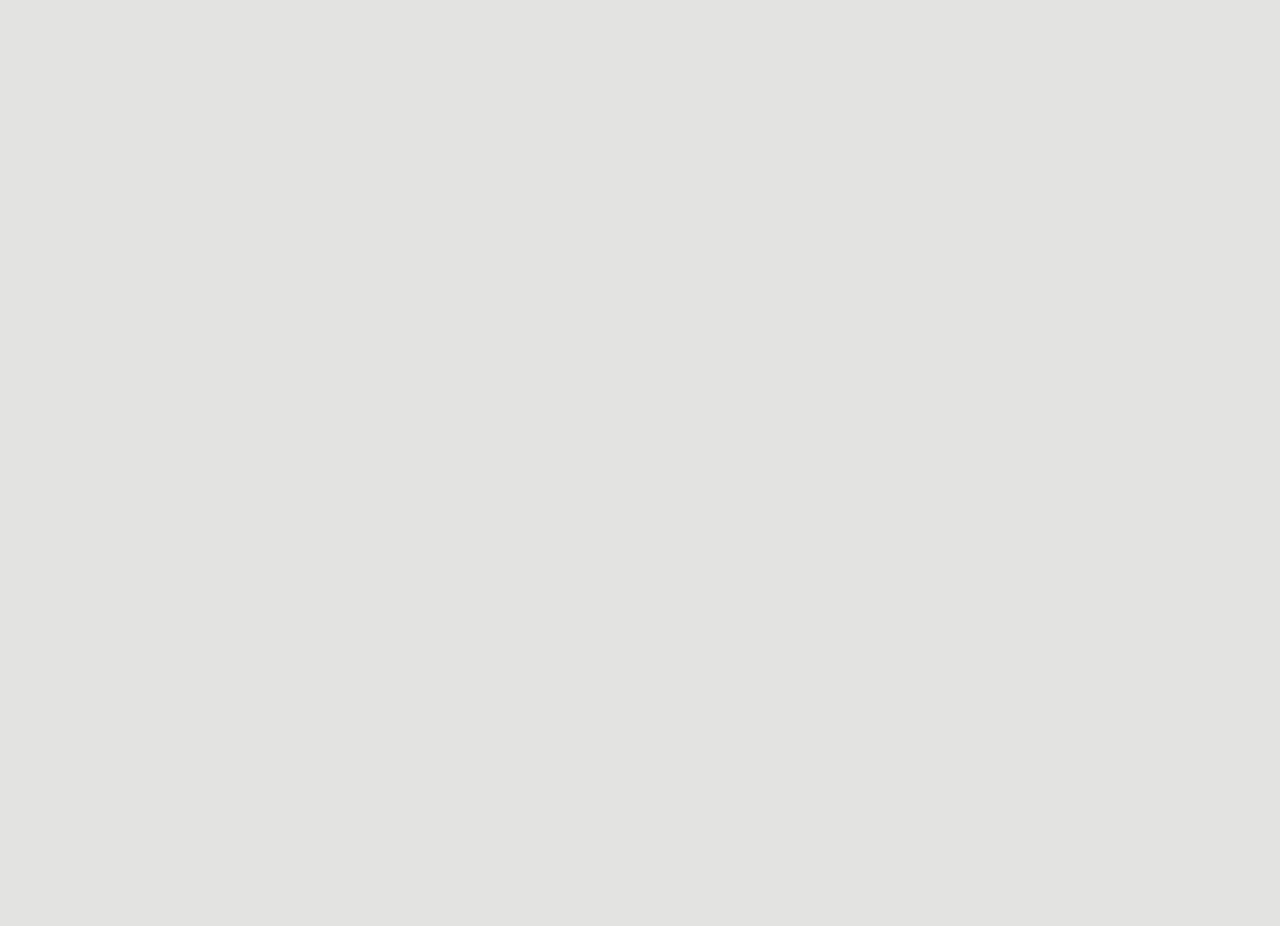
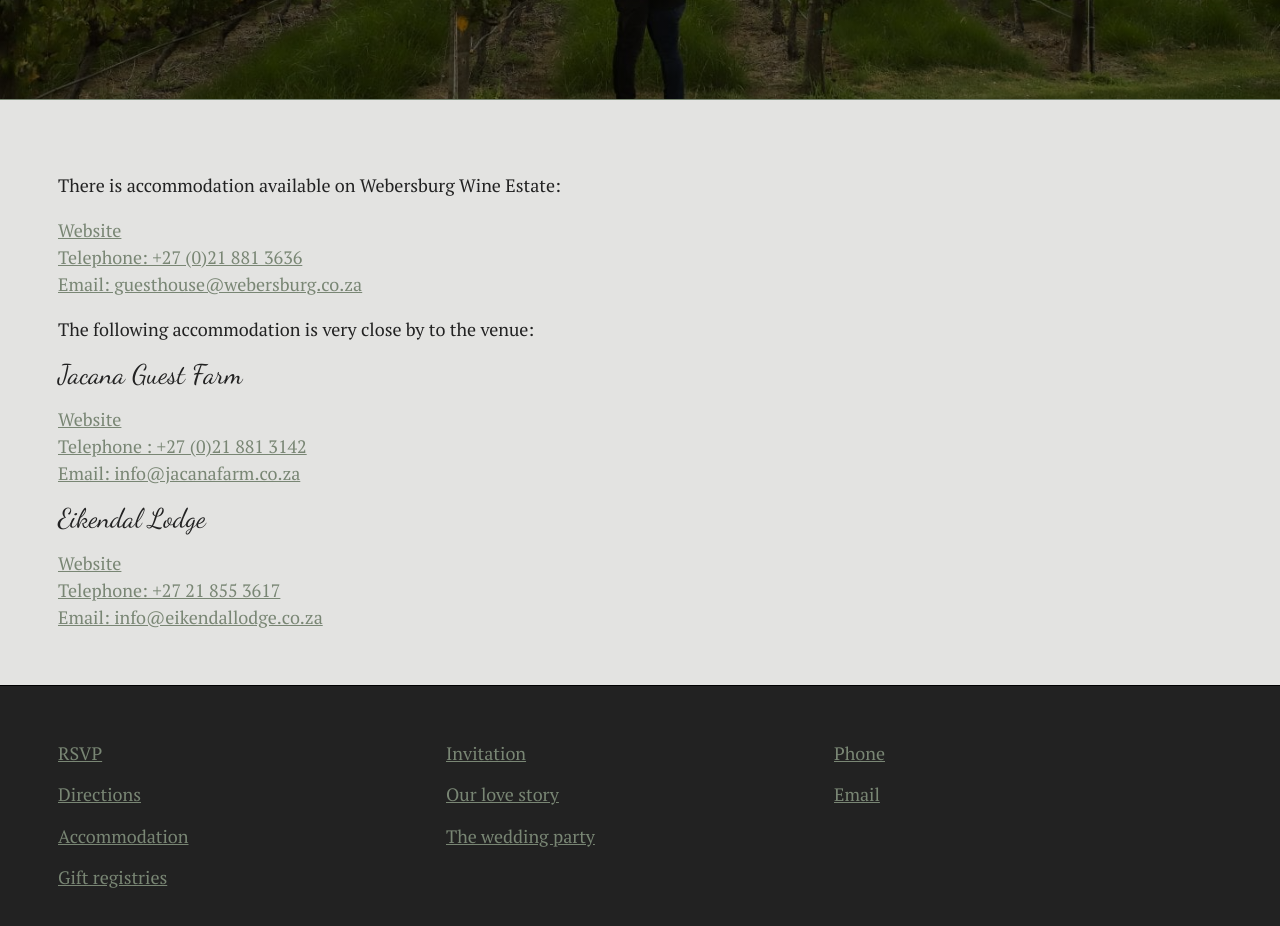
Before and after one commit to JamesGarethSmith/fiona-wedding, a Next.js app: page /accommodation in a window 1280 px wide. Shown: the part 540-1466 px from the top of the page. Before the commit the page ends 800 px from the top, so only its background shows below. Built offline with nearby package versions, Linux system fonts and the light colour scheme.

Commit message:
feat: gifts and accommodation

```diff
--- a/components/footer/footer.tsx
+++ b/components/footer/footer.tsx
@@ -6,7 +6,7 @@ const Footer = () => (
     <div className={styles.container}>
       <ul>
         <li>
-          <a href="" target="_blank">
+          <a href="https://forms.gle/2xEAJxqXUysFzNxt7" target="_blank">
             RSVP
           </a>
         </li>
--- a/components/full-width/fullWidth.module.scss
+++ b/components/full-width/fullWidth.module.scss
@@ -5,7 +5,7 @@
   padding: 0 1rem;
 
   @include desktop {
-    margin-top: 3rem;
+    margin-top: 2rem;
   }
 
   h1 {
--- a/components/hero/hero.module.scss
+++ b/components/hero/hero.module.scss
@@ -33,6 +33,14 @@
   background-image: linear-gradient(rgba(0, 0, 0, 0.5), rgba(0, 0, 0, 0.5)), url("/images/hero/love_story_bg.jpg");
 }
 
+.accommodation {
+  background-image: linear-gradient(rgba(0, 0, 0, 0.5), rgba(0, 0, 0, 0.5)), url("/images/hero/accommodation_bg.jpg");
+}
+
+.gifts {
+  background-image: linear-gradient(rgba(0, 0, 0, 0.5), rgba(0, 0, 0, 0.5)), url("/images/hero/gifts_bg.jpg");
+}
+
 .content {
   color: $lightest;
   text-align: center;
--- a/pages/accommodation.tsx
+++ b/pages/accommodation.tsx
@@ -1,8 +1,57 @@
 import Layout from "../components/layout";
+import Hero from "../components/hero";
+import FullWidth from "../components/full-width";
 
 const Accommodation = () => (
   <Layout>
-    <div>List of accommodation</div>
+    <Hero section="accommodation">
+      <h1>Accommodation</h1>
+    </Hero>
+    <FullWidth>
+      <p>There is accommodation available on Webersburg Wine Estate:</p>
+      <ul>
+        <li>
+          <a href="https://webersburg.co.za/accommodation/">Website</a>
+        </li>
+        <li>
+          <a href="tel:+27218813636">Telephone: +27 (0)21 881 3636</a>
+        </li>
+        <li>
+          <a href="mailto:guesthouse@webersburg.co.za">
+            Email: guesthouse@webersburg.co.za
+          </a>
+        </li>
+      </ul>
+      <p>The following accommodation is very close by to the venue:</p>
+      <h2>Jacana Guest Farm</h2>
+      <ul>
+        <li>
+          <a href="https://www.jacanafarm.co.za/accommodation.php">Website</a>
+        </li>
+        <li>
+          <a href="tel:+27218813142">Telephone : +27 (0)21 881 3142</a>
+        </li>
+        <li>
+          <a href="mailto:info@jacanafarm.co.za">
+            Email: info@jacanafarm.co.za
+          </a>
+        </li>
+      </ul>
+      <h2>Eikendal Lodge</h2>
+      <ul>
+        <li>
+          <a href="https://eikendallodge.com/">Website</a>
+        </li>
+        <li>
+          <a href="tel:+27218553617">Telephone: +27 21 855 3617</a>
+        </li>
+        <li>
+          <a href="mailto:info@eikendallodge.co.za">
+            Email: info@eikendallodge.co.za
+          </a>
+        </li>
+      </ul>
+    </FullWidth>
   </Layout>
 );
 
--- a/pages/love-story.tsx
+++ b/pages/love-story.tsx
@@ -3,7 +3,7 @@ import Layout from "../components/layout";
 import FullWidth from "../components/full-width";
 import Profile from "../components/profile";
 
-const Directions = () => (
+const LoveStory = () => (
   <Layout>
     <Hero section="story">
       <h1>Our Love Story</h1>
@@ -103,4 +103,4 @@ const Directions = () => (
   </Layout>
 );
 
-export default Directions;
+export default LoveStory;
--- a/pages/wedding-party.tsx
+++ b/pages/wedding-party.tsx
@@ -3,7 +3,7 @@ import Hero from "../components/hero";
 import Layout from "../components/layout";
 import Profile from "../components/profile";
 
-const Directions = () => (
+const WeddingParty = () => (
   <Layout>
     <Hero section="wedding">
       <h1>The wedding party</h1>
@@ -211,4 +211,4 @@ const Directions = () => (
   </Layout>
 );
 
-export default Directions;
+export default WeddingParty;
```
Also changed, not shown: pages/contact.tsx (deleted, +0 -9 lines), pages/gift-registries.tsx (+11 -1 lines), public/images/hero/accommodation_bg.jpg (added), public/images/hero/gifts_bg.jpg (added).
